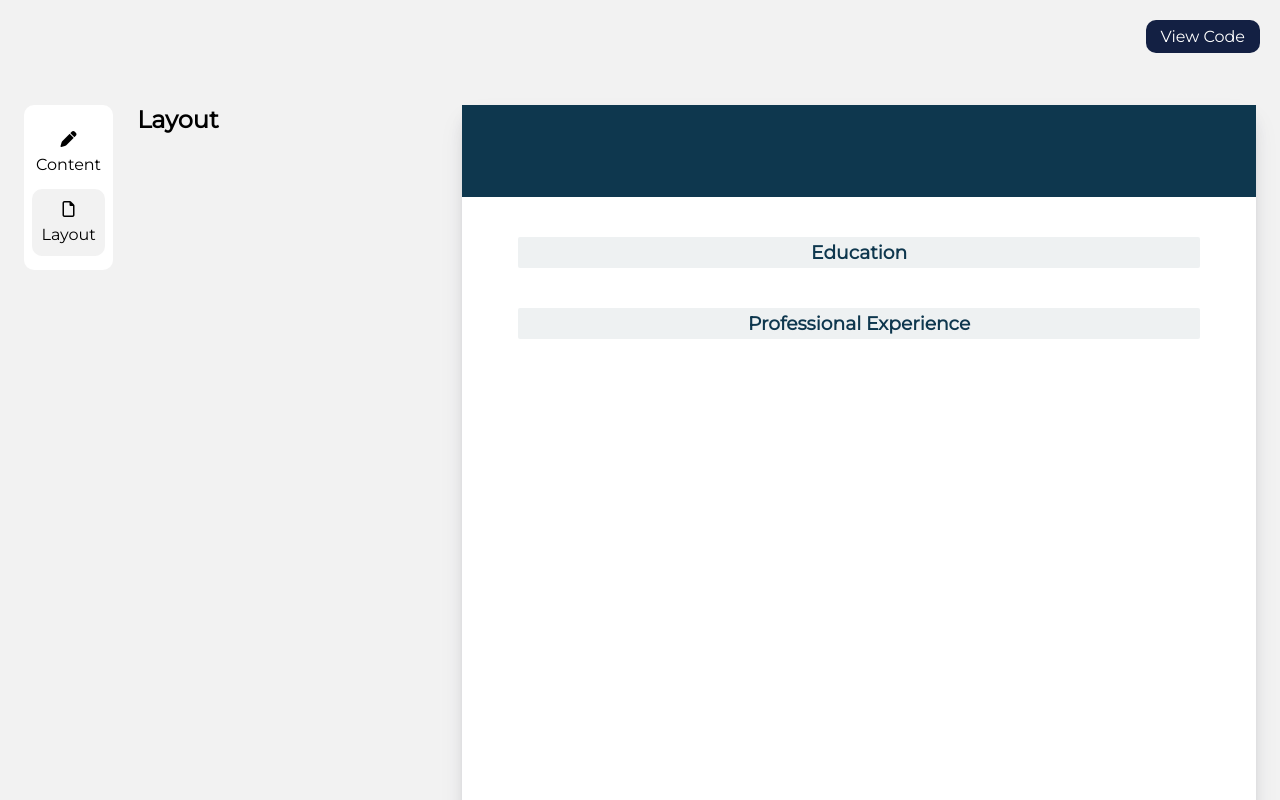
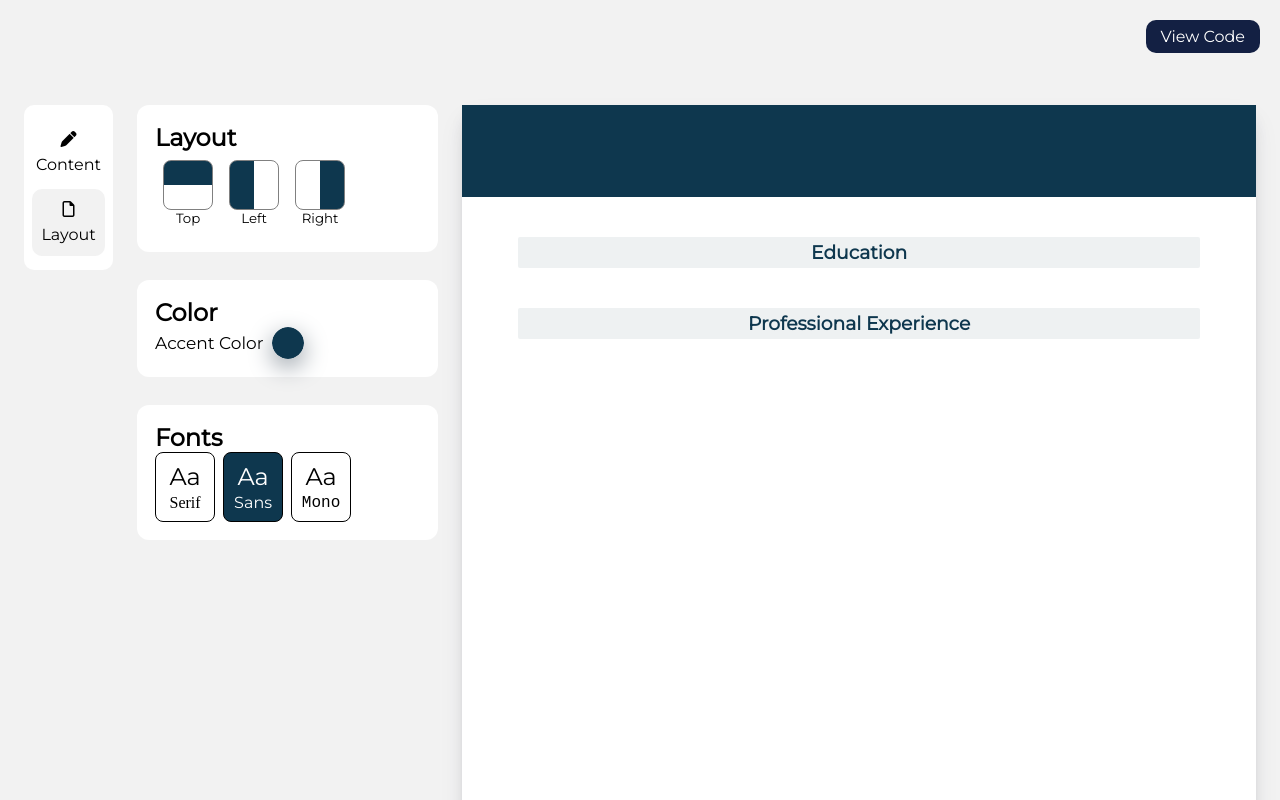
Before and after one commit to Alme08/curriculum-vitae-application, a React (Vite) app: page / in a window 1280 px wide. Both pictures are taken after a click on the button "Layout". Shown: the top 800 px of the page. Built offline with nearby package versions, Linux system fonts and the light colour scheme.

Commit message:
Return the font, color and cols components

```diff
--- a/src/components/Layout.jsx
+++ b/src/components/Layout.jsx
@@ -1,6 +1,22 @@
-function Layout(){
+import AccentColorEdit from "./Customize/AccentColorEdit";
+import FontEdit from "./Customize/FontEdit";
+import ResumeColsEdit from "./Customize/ResumeColsEdit";
+
+function Layout({onColChange}){
     return(
-        <h2>Layout</h2>
+        <div
+      className="customize"
+    >
+      <div>
+        <ResumeColsEdit onColChange={onColChange} />
+      </div>
+      <div>
+        <AccentColorEdit />
+      </div>
+      <div>
+        <FontEdit />
+      </div>
+    </div>
     )
 }
 
```
